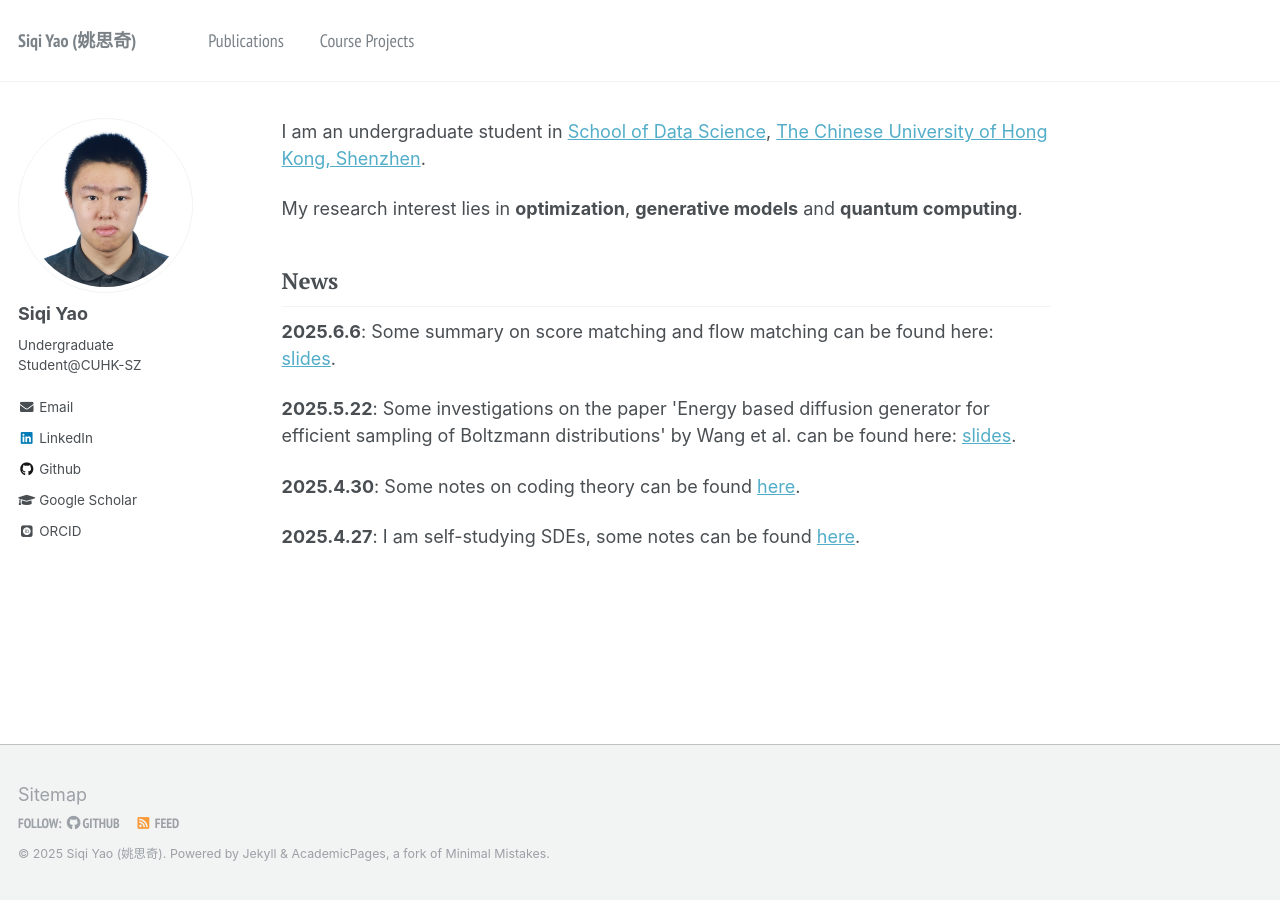
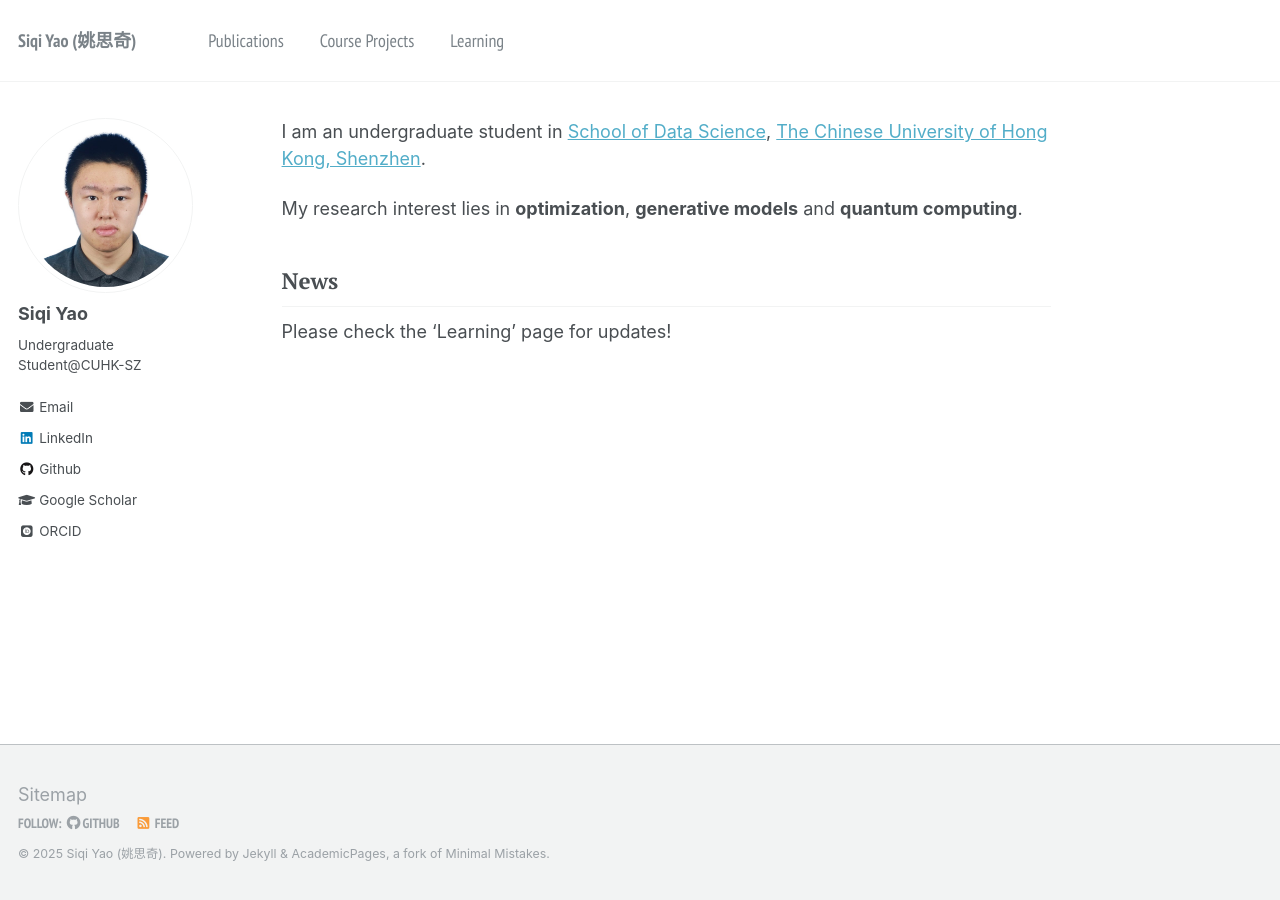
Before and after one commit to YaoSiqi2003/YaoSiqi2003.github.io, a Jekyll site: the page built from _pages/about.md, in a window 1280 px wide. Built offline with Jekyll 4.4.1, drawn with Linux system fonts in a browser that asks for light colours; some web fonts are replaced.

Commit message:
Add new page

```diff
--- a/_data/navigation.yml
+++ b/_data/navigation.yml
@@ -5,6 +5,9 @@ main:
 
   - title: "Course Projects"
     url: /course projects/
+
+  - title: "Learning"
+    url: /learning/
 
   #- title: "Teaching"
   #  url: /teaching/
--- a/_pages/about.md
+++ b/_pages/about.md
@@ -13,15 +13,5 @@ redirect_from:
 <p>My research interest lies in <strong>optimization</strong>, <strong>generative models</strong> and <strong>quantum computing</strong>.</p>
 
 ## News
-<p><strong>2025.6.6</strong>: Some summary on score matching and flow matching can be found here: <a href="https://github.com/YaoSiqi2003">slides</a>.</p>
 
-
-<p><strong>2025.5.22</strong>: Some investigations on the paper 'Energy based diffusion generator for efficient sampling of Boltzmann distributions' by Wang et al. can be found here: <a href="/files/energy_based_diffusion.pdf">slides</a>.</p>
-
-
-<p><strong>2025.4.30</strong>: Some notes on coding theory can be found <a href="https://github.com/YaoSiqi2003/Notes-on-coding-theory">here</a>.</p>
-
-
-
-
-<p><strong>2025.4.27</strong>: I am self-studying SDEs, some notes can be found <a href="https://github.com/YaoSiqi2003/Notes-on-SDE">here</a>.</p>
+Please check the 'Learning' page for updates!
```
Also changed, not shown: _pages/learning.md (added, +16 -0 lines).
